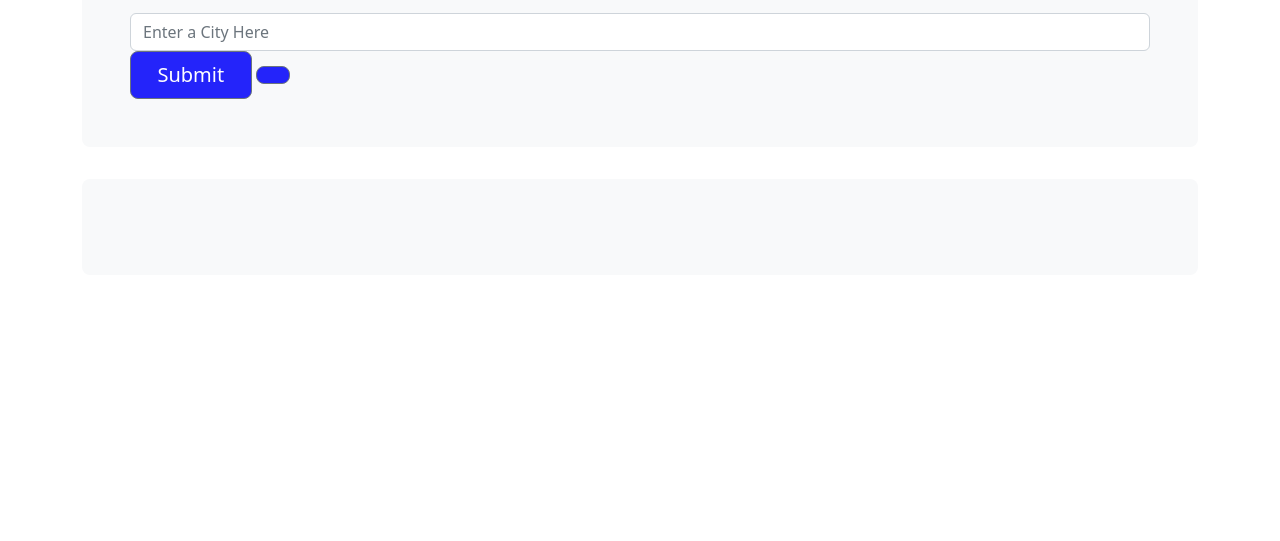
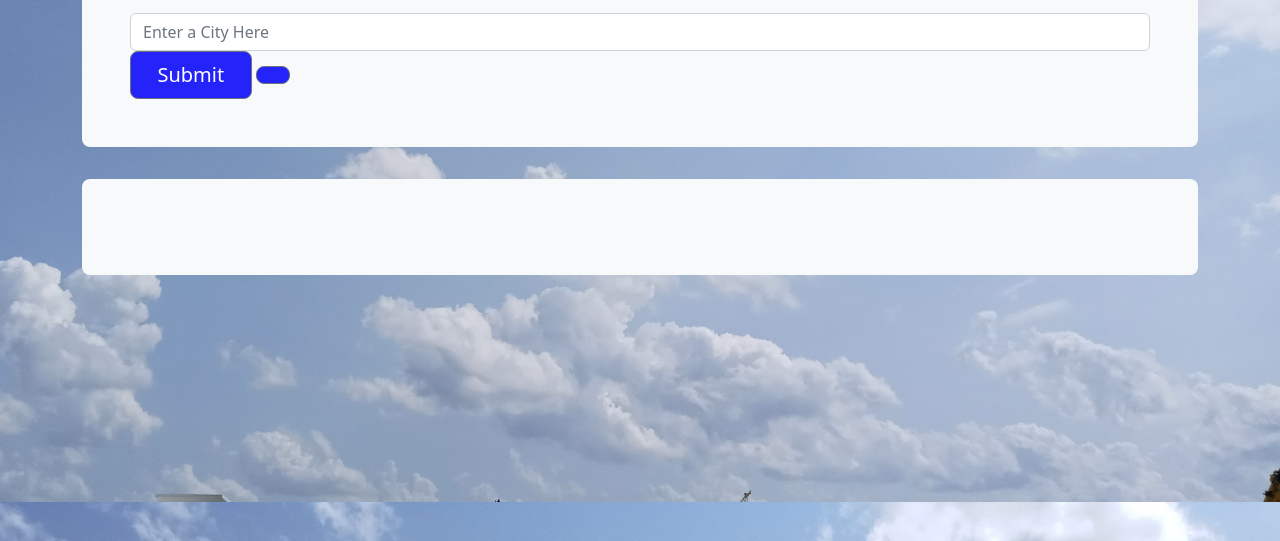
Before and after one commit to ampatte/WhatsTheWeather, a plain HTML site: page index.html in a window 1280 px wide. Shown: the part 259-800 px from the top of the page. Drawn offline with nearby package versions, Linux system fonts and the light colour scheme.

Commit message:
added background image to app

```diff
--- a/style.css
+++ b/style.css
@@ -1,3 +1,9 @@
+body{
+    background-image: url("./Assets/sky\'s_the_limit.jpg");
+    background-position: center;
+    background-size: cover;
+}
+
 .btn{
     background-color: rgb(36, 36, 250);
 }
```
Also changed, not shown: Assets/sky's_the_limit.jpg (added).
